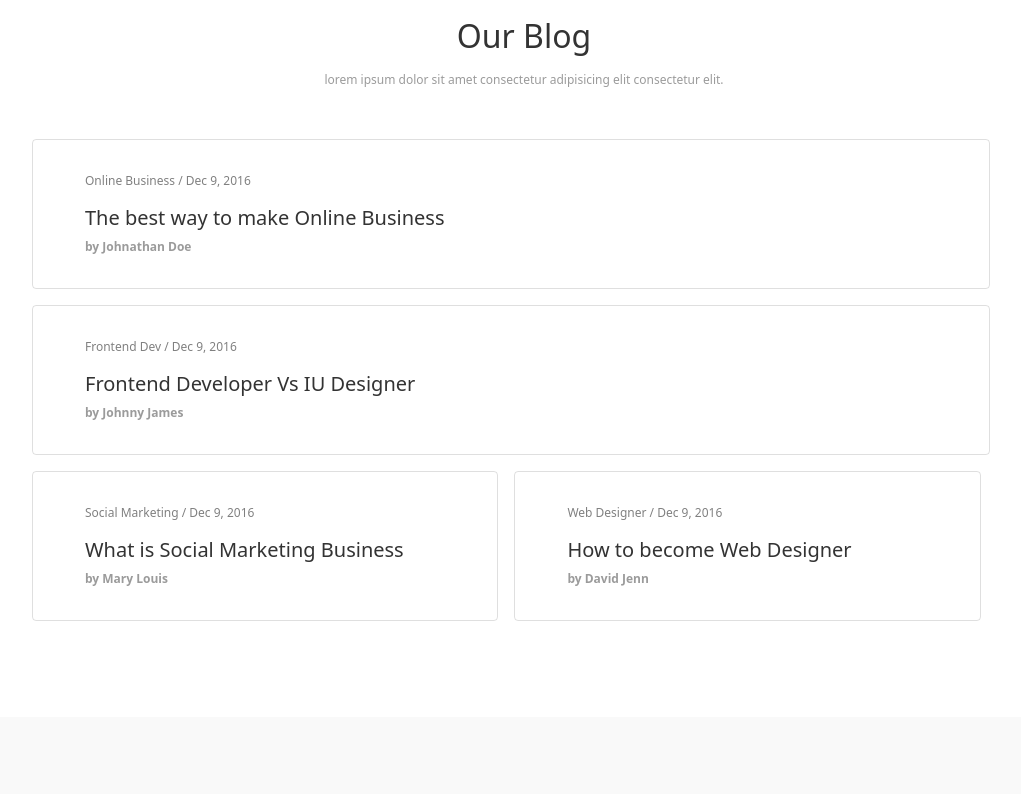
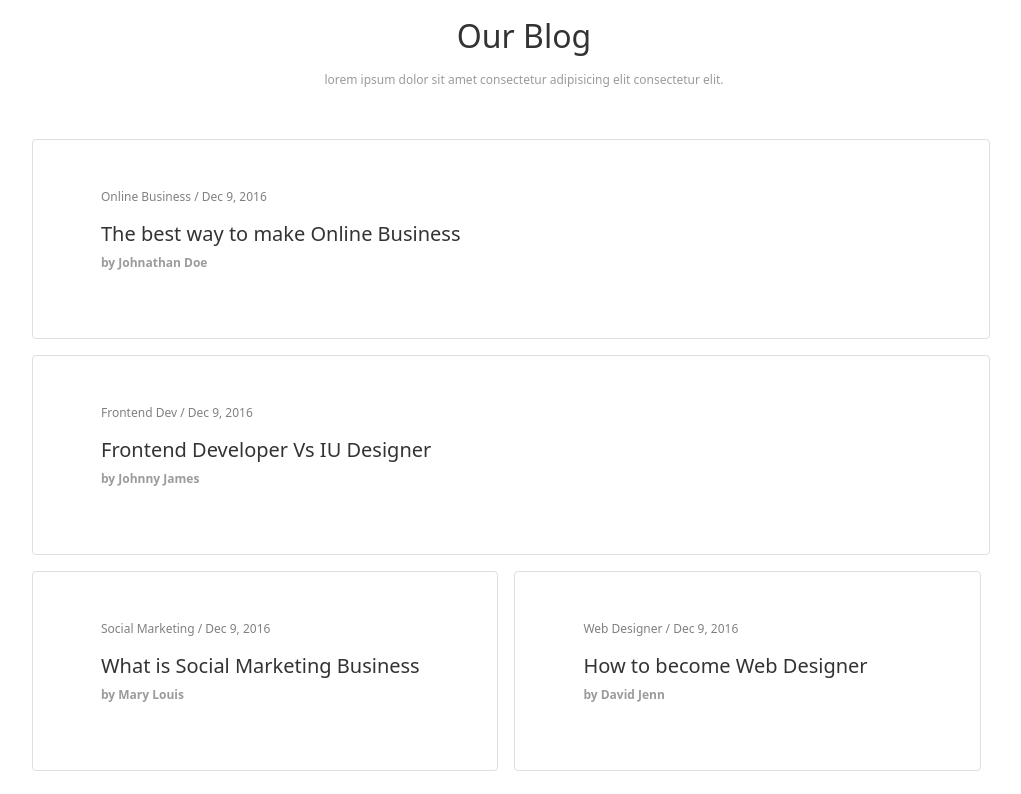
Before and after one commit to valengg11/First_project, a plain HTML site: page index.html in a window 1280 px wide. Shown: the part 3700-4494 px from the top of the page, without its empty margins (116-1137 px from the left). Drawn offline with nearby package versions, Linux system fonts and the light colour scheme.

Commit message:
Animating Blog background image

```diff
--- a/css/style.css
+++ b/css/style.css
@@ -305,8 +305,28 @@ span.icon{
     margin-bottom: 1rem;
     border: 1px solid rgba(0,0,0,.125) !important;
     border-radius: .25rem !important;
-    padding: 2rem;
+    padding: 3rem;
+    height: 200px;
 }
+@keyframes animatedBackground {
+    from {
+        background-position: 0 0;
+    }
+    to {
+        background-position: 0 50%;
+    }
+}
+.blog:hover{
+    background-image: url(../images/hover-image.jpg);
+    background-size: cover;
+    background-position: 0px 0px;
+    border: transparent !important;
+    animation: animatedBackground 10s linear infinite alternate;
+}
+.blog:hover .blog-title{
+    color: #63c6ae!important;
+}
+
 /* FAQ */
 .accordion-button::after {
     display: none;
--- a/index.html
+++ b/index.html
@@ -252,7 +252,7 @@
             <div class="portfolio">
               <img src="images/portfolio-img6.jpg" class="img-fluid portfolio-img" alt="portfolio-img6">
               <div class="portfolio-overlay">
-                  <span class="icon-attachment portfolio-icon"></span>
+                <span class="icon-attachment portfolio-icon"></span>
                 <h3 class="portfolio-text"><b>Illustration</b></h3>
                 <p>Graphic / Illustration / Poster</p>
               </div>
@@ -273,30 +273,30 @@
         </div>
         <div class="row">
           <div class="col-12 col-lg-6 col-md-12 col-xl-6 blog blog-1">
-              <div class="card-body">
-                <p class="date">Online Business / Dec 9, 2016</p>
-                <h5>The best way to make Online Business</h5>
-                <strong>by Johnathan Doe</strong>
-              </div>
+            <div class="card-body">
+              <p class="date">Online Business / Dec 9, 2016</p>
+              <h5 class="blog-title">The best way to make Online Business</h5>
+              <strong>by Johnathan Doe</strong>
+            </div>
           </div>
           <div class="col-12 col-lg-6 col-md-12 blog blog-1">
             <div class="card-body">
               <p class="date">Frontend Dev / Dec 9, 2016</p>
-              <h5>Frontend Developer Vs IU Designer</h5>
+              <h5 class="blog-title">Frontend Developer Vs IU Designer</h5>
               <strong>by Johnny James</strong>
             </div>
           </div>
           <div class="col-12 col-lg-6 col-md-6 blog blog-2">
             <div class="card-body">
               <p class="date">Social Marketing / Dec 9, 2016</p>
-              <h5>What is Social Marketing Business</h5>
+              <h5 class="blog-title">What is Social Marketing Business</h5>
               <strong>by Mary Louis</strong>
             </div>
           </div>
           <div class="col-12 col-lg-6 col-md-6 blog blog-2">
             <div class="card-body">
               <p class="date">Web Designer / Dec 9, 2016</p>
-              <h5>How to become Web Designer</h5>
+              <h5 class="blog-title">How to become Web Designer</h5>
               <strong>by David Jenn</strong>
             </div>
           </div>
```
